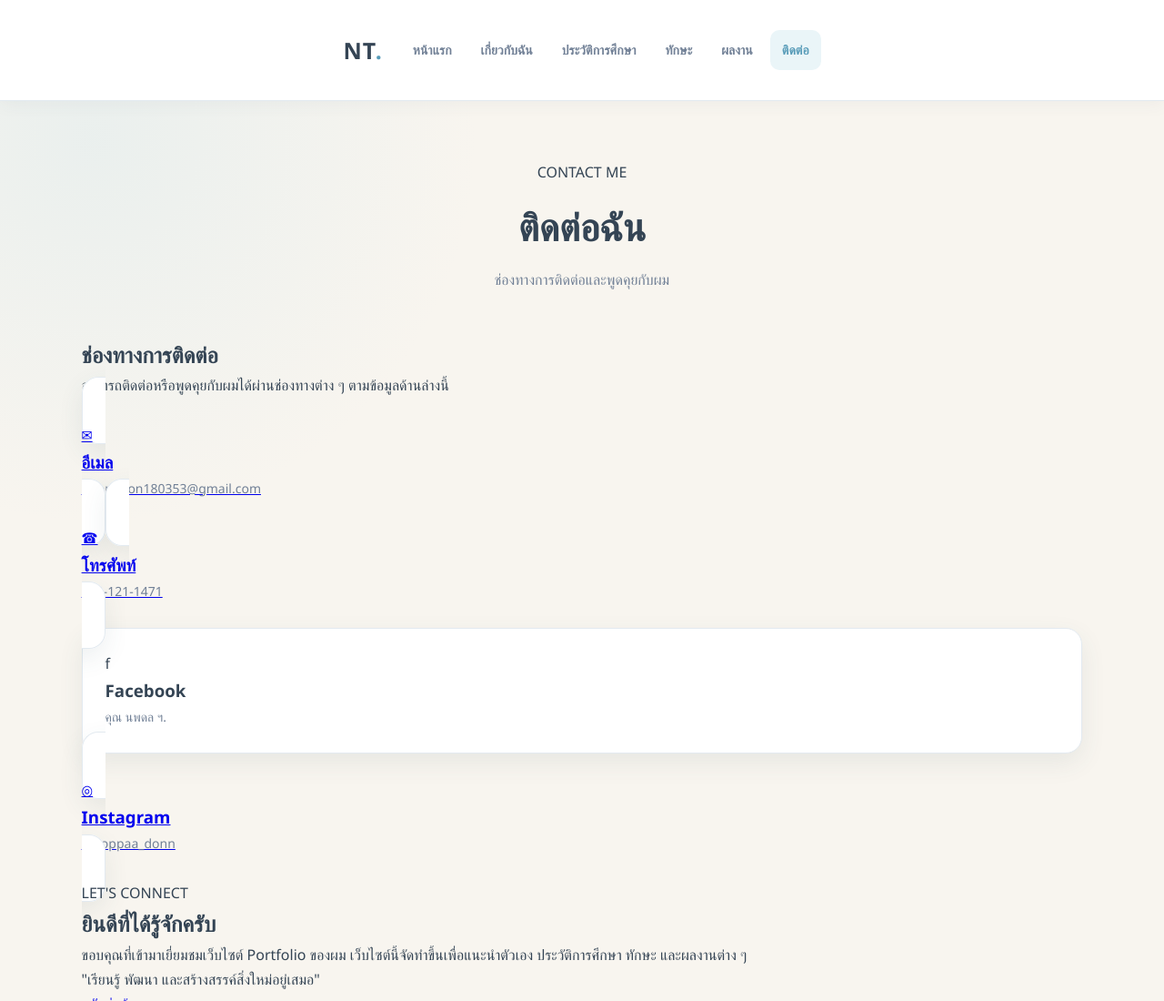
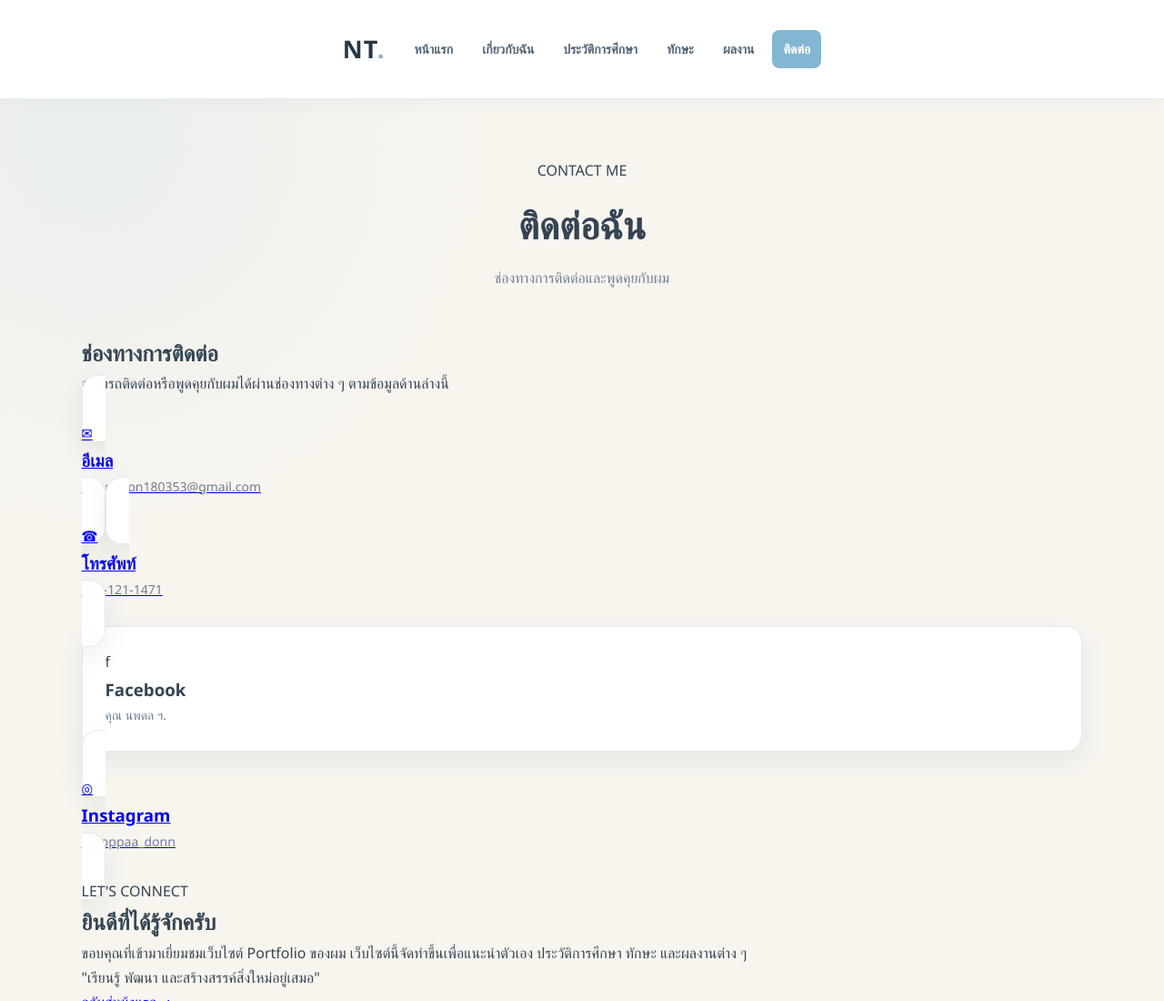
Before and after one commit to 68219010007-oss/Noppadon-prott5, a plain HTML site: page contact.html in a window 1280 px wide. Shown: the top 1100 px of the page at 91% size. Drawn offline with Linux system fonts and the light colour scheme.

Commit message:
Update style.css

```diff
--- a/style.css
+++ b/style.css
@@ -584,3 +584,76 @@ footer {
     margin: 0;
     padding: 0;
 }
+
+/* =================================
+   FIX NAVBAR - PORTFOLIO
+================================= */
+
+.header {
+    width: 100%;
+    position: sticky;
+    top: 0;
+    z-index: 999;
+    background: #ffffff;
+    border-bottom: 1px solid #e8edf2;
+}
+
+.header .nav-container {
+    max-width: 1200px;
+    margin: 0 auto;
+    padding: 16px 24px;
+    display: flex;
+    flex-direction: row;
+    align-items: center;
+    justify-content: space-between;
+    gap: 20px;
+}
+
+.header .logo {
+    font-size: 27px;
+    font-weight: 800;
+    color: #263746;
+    text-decoration: none;
+    white-space: nowrap;
+}
+
+.header .logo span {
+    color: #83b6d2;
+}
+
+.header .navbar {
+    display: flex;
+    flex-direction: row;
+    align-items: center;
+    justify-content: flex-end;
+    flex-wrap: wrap;
+    gap: 8px;
+}
+
+.header .navbar a {
+    display: inline-block;
+    padding: 9px 12px;
+    color: #526575;
+    text-decoration: none;
+    font-size: 14px;
+    border-radius: 8px;
+    transition: 0.2s;
+}
+
+.header .navbar a:hover,
+.header .navbar a.active {
+    background: #83b6d2;
+    color: #ffffff;
+}
+
+/* MOBILE */
+@media (max-width: 768px) {
+    .header .nav-container {
+        flex-direction: column;
+        gap: 12px;
+    }
+
+    .header .navbar {
+        justify-content: center;
+    }
+}
```
